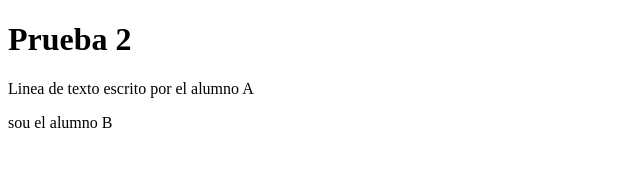
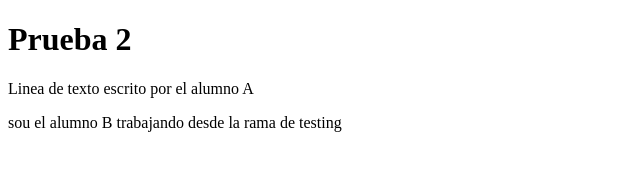
Before and after one commit to Sr0mar/prueba2, a plain HTML site: page index.html in a window 1280 px wide. Shown: the whole page, without its empty margins (0-640 px from the left). Drawn offline with Linux system fonts and the light colour scheme.

Commit message:
Primera dia trabajando desde testing

```diff
--- a/index.html
+++ b/index.html
@@ -7,6 +7,6 @@
 		<h1> Prueba 2 </h1>
 		<p> Linea de texto escrito por el alumno A
 		</p>
-		<p>sou el alumno B</p>
+		<p>sou el alumno B trabajando desde la rama de testing</p>
 	</body>
 </html>
```
